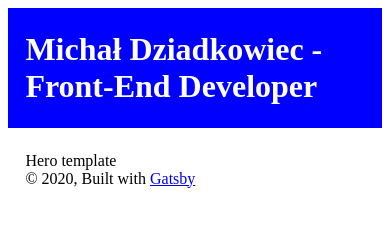
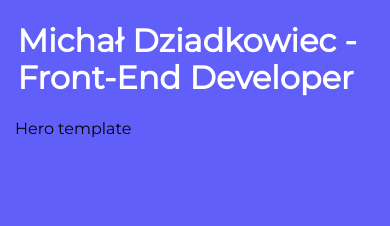
Before and after one commit to mdziadkowiec95/gatsby-personal-site, a Gatsby site: page / in a window 390 px wide. Built offline with nearby package versions, Linux system fonts and the light colour scheme; Gatsby itself is replaced by a stand-in of ours.

Commit message:
Add first components
- add first components
- implement first styled components to initiale apporach. I decided to move styled components in seeparate file
- create mixin for media queries
- add theme variables

```diff
--- a/gatsby-config.js
+++ b/gatsby-config.js
@@ -5,6 +5,21 @@ module.exports = {
     author: `@m_dzi95`,
   },
   plugins: [
+    {
+      resolve: `gatsby-plugin-prefetch-google-fonts`,
+      options: {
+        fonts: [
+          {
+            family: `Montserrat`,
+            subsets: [`latin`],
+          },
+          {
+            family: `Open Sans`,
+            variants: [`400`, `500`, `700`],
+          },
+        ],
+      },
+    },
     {
       resolve: 'gatsby-plugin-styled-components',
       options: {
--- a/package.json
+++ b/package.json
@@ -10,6 +10,7 @@
     "gatsby-image": "^2.2.39",
     "gatsby-plugin-manifest": "^2.2.39",
     "gatsby-plugin-offline": "^3.0.32",
+    "gatsby-plugin-prefetch-google-fonts": "^1.4.3",
     "gatsby-plugin-react-helmet": "^3.1.21",
     "gatsby-plugin-sharp": "^2.4.3",
     "gatsby-plugin-styled-components": "^3.1.19",
@@ -19,7 +20,8 @@
     "react": "^16.12.0",
     "react-dom": "^16.12.0",
     "react-helmet": "^5.2.1",
-    "styled-components": "^5.0.1"
+    "styled-components": "^5.0.1",
+    "styled-normalize": "^8.0.7"
   },
   "devDependencies": {
     "@danbruegge/gatsby-plugin-stylelint": "^4.0.0",
--- /dev/null
+++ b/src/components/Container/Container.js
@@ -0,0 +1,13 @@
+import React from 'react';
+import PropTypes from 'prop-types';
+import * as Styled from './styles';
+
+const Container = ({ children }) => {
+  return <Styled.Wrapper>{children}</Styled.Wrapper>;
+};
+
+Container.propTypes = {
+  children: PropTypes.node.isRequired,
+};
+
+export default Container;
--- /dev/null
+++ b/src/components/Container/styles.js
@@ -0,0 +1,16 @@
+import styled, { css } from 'styled-components';
+import { respondTo } from '../../styles/mixins';
+
+export const Wrapper = styled.div`
+  margin: 0 auto;
+  max-width: 100%;
+  padding: 0 15px;
+
+  ${respondTo.tablet(css`
+    max-width: 960px;
+  `)}
+
+  ${respondTo.fullhd(css`
+    max-width: 1240px;
+  `)}
+`;
--- a/src/components/Header/Header.js
+++ b/src/components/Header/Header.js
@@ -1,15 +1,9 @@
+import React from 'react';
 import { Link } from 'gatsby';
 import PropTypes from 'prop-types';
 
-import React from 'react';
-
 const Header = ({ siteTitle }) => (
-  <header
-    style={{
-      background: `blue`,
-      marginBottom: `1.45rem`,
-    }}
-  >
+  <header>
     <div
       style={{
         margin: `0 auto`,
--- a/src/components/SEO/seo.js
+++ b/src/components/SEO/seo.js
@@ -1,31 +1,12 @@
-/**
- * SEO component that queries for data with
- *  Gatsby's useStaticQuery React hook
- *
- * See: https://www.gatsbyjs.org/docs/use-static-query/
- */
-
-import React from "react"
-import PropTypes from "prop-types"
-import Helmet from "react-helmet"
-import { useStaticQuery, graphql } from "gatsby"
+import React from 'react';
+import PropTypes from 'prop-types';
+import Helmet from 'react-helmet';
+import useSiteMetadata from '../../hooks/useSiteMetadata';
 
 function SEO({ description, lang, meta, title }) {
-  const { site } = useStaticQuery(
-    graphql`
-      query {
-        site {
-          siteMetadata {
-            title
-            description
-            author
-          }
-        }
-      }
-    `
-  )
+  const siteMetadata = useSiteMetadata();
 
-  const metaDescription = description || site.siteMetadata.description
+  const metaDescription = description || siteMetadata.description;
 
   return (
     <Helmet
@@ -33,7 +14,7 @@ function SEO({ description, lang, meta, title }) {
         lang,
       }}
       title={title}
-      titleTemplate={`%s | ${site.siteMetadata.title}`}
+      titleTemplate={`%s | ${siteMetadata.title}`}
       meta={[
         {
           name: `description`,
@@ -57,7 +38,7 @@ function SEO({ description, lang, meta, title }) {
         },
         {
           name: `twitter:creator`,
-          content: site.siteMetadata.author,
+          content: siteMetadata.author,
         },
         {
           name: `twitter:title`,
@@ -69,20 +50,20 @@ function SEO({ description, lang, meta, title }) {
         },
       ].concat(meta)}
     />
-  )
+  );
 }
 
 SEO.defaultProps = {
   lang: `en`,
   meta: [],
   description: ``,
-}
+};
 
 SEO.propTypes = {
   description: PropTypes.string,
   lang: PropTypes.string,
   meta: PropTypes.arrayOf(PropTypes.object),
   title: PropTypes.string.isRequired,
-}
+};
 
-export default SEO
+export default SEO;
--- /dev/null
+++ b/src/hooks/useSiteMetadata.js
@@ -0,0 +1,20 @@
+import { useStaticQuery, graphql } from 'gatsby';
+
+const useSiteMetadata = () => {
+  const data = useStaticQuery(
+    graphql`
+      query {
+        site {
+          siteMetadata {
+            title
+            description
+            author
+          }
+        }
+      }
+    `
+  );
+  return data.site.siteMetadata;
+};
+
+export default useSiteMetadata;
--- /dev/null
+++ b/src/styles/globalStyle.js
@@ -0,0 +1,19 @@
+import { createGlobalStyle } from 'styled-components';
+import { normalize } from 'styled-normalize';
+
+const GlobalStyle = createGlobalStyle`
+  ${normalize}
+
+  *,
+  *::after,
+  *::before {
+    box-sizing: border-box;
+  }
+
+  body {
+    background-color: ${({ theme }) => theme.colors.primary};
+    font-family: ${({ theme }) => theme.font.family.primary};
+  }
+`;
+
+export default GlobalStyle;
--- /dev/null
+++ b/src/styles/mixins.js
@@ -0,0 +1,14 @@
+import { css } from 'styled-components';
+import { breakpoints } from './variables';
+
+export const respondTo = Object.keys(breakpoints).reduce(
+  (accumulator, label) => {
+    accumulator[label] = (...args) => css`
+      @media (min-width: ${breakpoints[label]}) {
+        ${args};
+      }
+    `;
+    return accumulator;
+  },
+  {}
+);
--- /dev/null
+++ b/src/styles/theme.js
@@ -0,0 +1,30 @@
+const theme = {
+  colors: {
+    primary: '#615FFA',
+    secondary: '#7510F7',
+    tertiary: '#4F0DA3',
+    dark: '#43484D',
+    dark100: '#707070',
+    white: '#fff',
+  },
+  font: {
+    weight: {
+      regular: '400',
+      semibold: '500',
+      bold: '700',
+    },
+    size: {
+      xs: '1rem',
+      s: '1.2rem',
+      m: '1.7rem',
+      l: '2.8rem',
+      xl: '4rem',
+      xxl: '5.2rem',
+    },
+    family: {
+      primary: `'Montserrat', sans-serif`,
+    },
+  },
+};
+
+export default theme;
--- /dev/null
+++ b/src/styles/variables.js
@@ -0,0 +1,5 @@
+export const breakpoints = {
+  tablet: '768px',
+  desktop: '1024px',
+  fullhd: '1440px',
+};
--- a/src/templates/HeroTemplate/HeroTemplate.js
+++ b/src/templates/HeroTemplate/HeroTemplate.js
@@ -1,7 +1,8 @@
 import React from 'react';
+import Container from '../../components/Container/Container';
 
 const HeroTemplate = () => {
-  return <div>Hero template</div>;
+  return <Container>Hero template</Container>;
 };
 
 export default HeroTemplate;
--- a/src/templates/LayoutTemplate/LayoutTemplate.js
+++ b/src/templates/LayoutTemplate/LayoutTemplate.js
@@ -1,44 +1,20 @@
-/**
- * LayoutTemplate component that queries for data
- * with Gatsby's useStaticQuery component
- *
- * See: https://www.gatsbyjs.org/docs/use-static-query/
- */
-
 import React from 'react';
 import PropTypes from 'prop-types';
-import { useStaticQuery, graphql } from 'gatsby';
+import { ThemeProvider } from 'styled-components';
 import Header from '../../components/Header/Header';
+import theme from '../../styles/theme';
+import GlobalStyle from '../../styles/globalStyle';
+import useSiteMetadata from '../../hooks/useSiteMetadata';
 
 const LayoutTemplate = ({ children }) => {
-  const data = useStaticQuery(graphql`
-    query SiteTitleQuery {
-      site {
-        siteMetadata {
-          title
-        }
-      }
-    }
-  `);
+  const { title } = useSiteMetadata();
 
   return (
-    <>
-      <Header siteTitle={data.site.siteMetadata.title} />
-      <div
-        style={{
-          margin: `0 auto`,
-          maxWidth: 960,
-          padding: `0 1.0875rem 1.45rem`,
-        }}
-      >
-        <main>{children}</main>
-        <footer>
-          © {new Date().getFullYear()}, Built with
-          {` `}
-          <a href="https://www.gatsbyjs.org">Gatsby</a>
-        </footer>
-      </div>
-    </>
+    <ThemeProvider theme={theme}>
+      <GlobalStyle />
+      <Header siteTitle={title} />
+      <main>{children}</main>
+    </ThemeProvider>
   );
 };
 
```
Also changed, not shown: src/components/Footer/Footer.js (added, +13 -0 lines), 2 other files.
